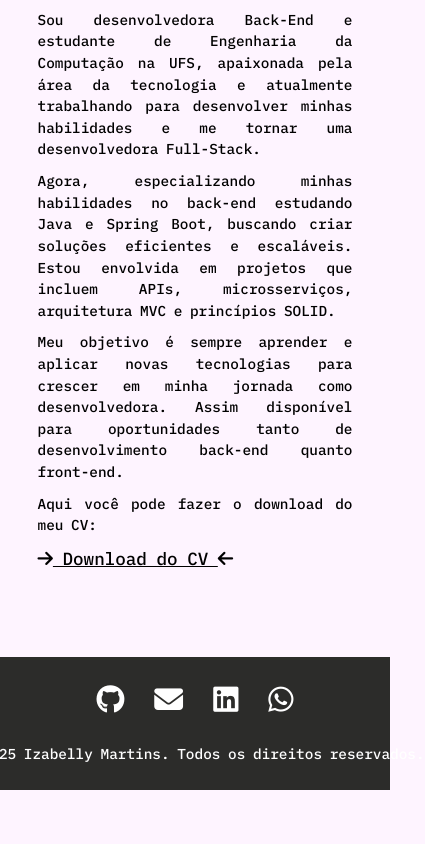
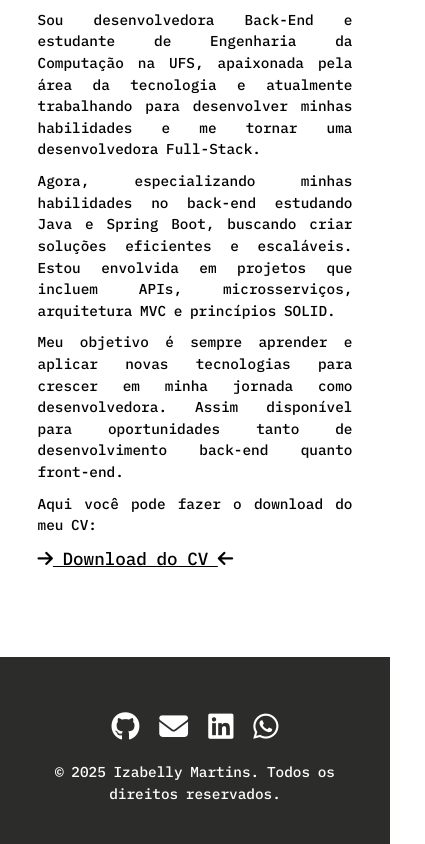
Before and after one commit to IzabellyMartins/portfolio, a plain HTML site: page src/index.html in a window 390 px wide. Shown: the part 562-1406 px from the top of the page, 425 px wide, since content can reach past the window. Before the commit the page ends 1352 px from the top, so only its background shows below. Drawn offline with nearby package versions, Linux system fonts and the light colour scheme.

Commit message:
atualizacoes de mediaQueries

```diff
--- a/src/css/sobre.css
+++ b/src/css/sobre.css
@@ -16,7 +16,6 @@ body {
     color: black;
     padding-top: 20px;
 }
-
 
 header {
     width: 100%;
@@ -236,5 +235,29 @@ footer p {
 
     footer {
         font-size: 0.9rem;
+        min-height: 120px;
+        height: auto;
+        padding: 15px 10px;
+        display: flex;
+        flex-direction: column;
+        justify-content: center;
+        align-items: center;
+    }
+
+    footer p {
+        white-space: normal;
+        word-wrap: break-word;
+        text-align: center;
+        max-width: 90%;
+        padding: 0 10px;
+    }
+
+    .social-icons {
+        gap: 20px;
+        margin-bottom: 10px;
+    }
+
+    body {
+        background: white !important;
     }
 }
```
